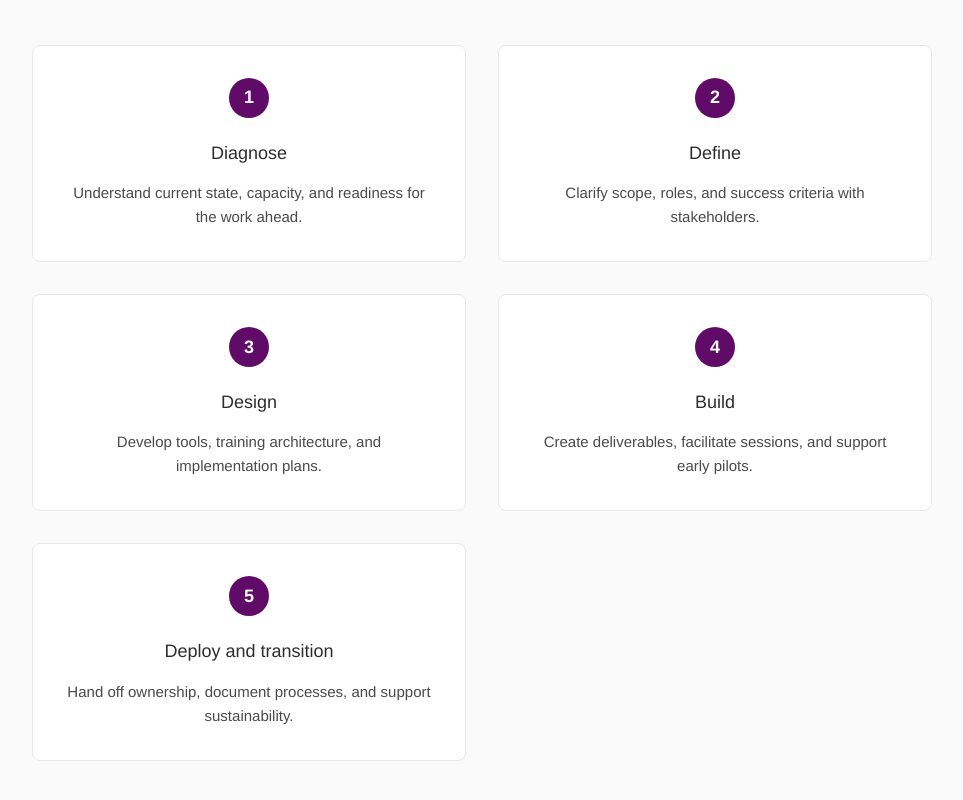
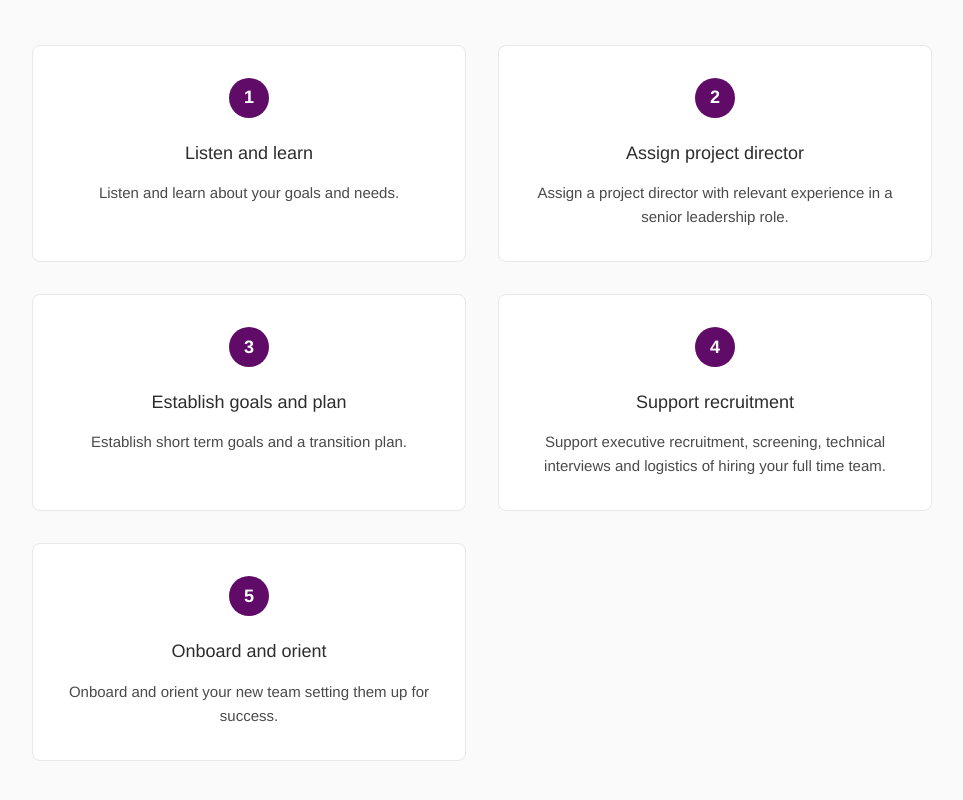
Before and after one commit to IntegralEd/integralcapacity, a website: page src/index.html in a window 1280 px wide. Shown: the part 4690-5490 px from the top of the page, without its empty margins (158-1121 px from the left). Drawn offline with Linux system fonts and the light colour scheme.

Commit message:
Update How We Work section with consulting engagement model

```diff
--- a/src/index.html
+++ b/src/index.html
@@ -166,39 +166,39 @@
         <h2 class="text-center">How We Work</h2>
 
         <div class="process-cards">
-          <!-- 1. Diagnose -->
+          <!-- 1. Listen and learn -->
           <div class="process-card">
             <div class="card-number">1</div>
-            <h4 class="card-title">Diagnose</h4>
-            <p class="card-description">Understand current state, capacity, and readiness for the work ahead.</p>
+            <h4 class="card-title">Listen and learn</h4>
+            <p class="card-description">Listen and learn about your goals and needs.</p>
           </div>
 
-          <!-- 2. Define -->
+          <!-- 2. Assign project director -->
           <div class="process-card">
             <div class="card-number">2</div>
-            <h4 class="card-title">Define</h4>
-            <p class="card-description">Clarify scope, roles, and success criteria with stakeholders.</p>
+            <h4 class="card-title">Assign project director</h4>
+            <p class="card-description">Assign a project director with relevant experience in a senior leadership role.</p>
           </div>
 
-          <!-- 3. Design -->
+          <!-- 3. Establish goals and plan -->
           <div class="process-card">
             <div class="card-number">3</div>
-            <h4 class="card-title">Design</h4>
-            <p class="card-description">Develop tools, training architecture, and implementation plans.</p>
+            <h4 class="card-title">Establish goals and plan</h4>
+            <p class="card-description">Establish short term goals and a transition plan.</p>
           </div>
 
-          <!-- 4. Build -->
+          <!-- 4. Support recruitment -->
           <div class="process-card">
               <div class="card-number">4</div>
-              <h4 class="card-title">Build</h4>
-              <p class="card-description">Create deliverables, facilitate sessions, and support early pilots.</p>
+              <h4 class="card-title">Support recruitment</h4>
+              <p class="card-description">Support executive recruitment, screening, technical interviews and logistics of hiring your full time team.</p>
           </div>
 
-           <!-- 5. Deploy and transition -->
+           <!-- 5. Onboard and orient -->
            <div class="process-card">
               <div class="card-number">5</div>
-              <h4 class="card-title">Deploy and transition</h4>
-              <p class="card-description">Hand off ownership, document processes, and support sustainability.</p>
+              <h4 class="card-title">Onboard and orient</h4>
+              <p class="card-description">Onboard and orient your new team setting them up for success.</p>
           </div>
         </div>
 
```
Also changed, not shown: dist/index.html.
